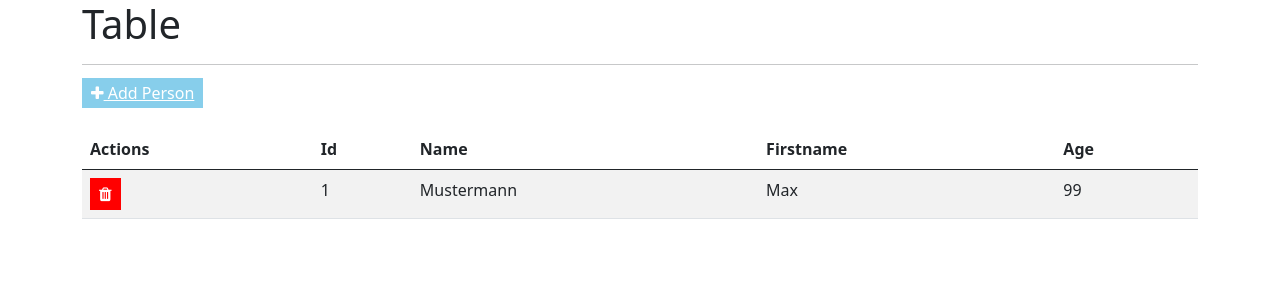
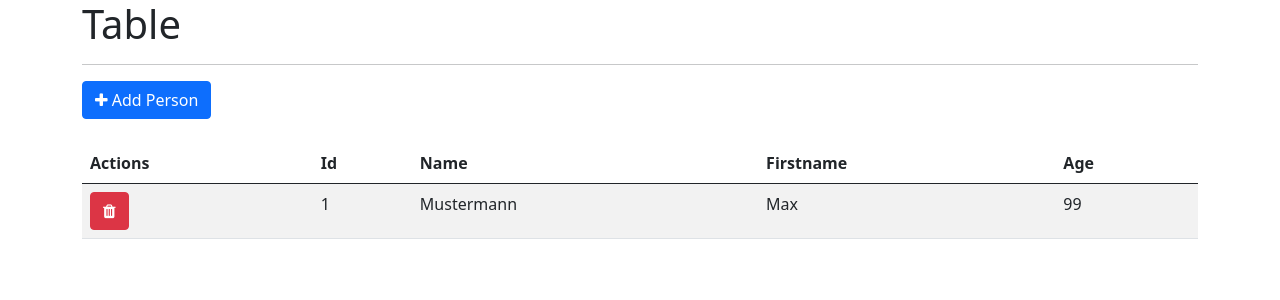
Before and after one commit to gKits/simple-table-website, a Flask app: page / in a window 1280 px wide. Shown: the top 300 px of the page. Run offline with Flask 2, Linux system fonts and the light colour scheme; data comes from the database, SQL or seed files in the repository.

Commit message:
Change styling to existing fontawesome classes

```diff
--- a/templates/base.html
+++ b/templates/base.html
@@ -4,30 +4,6 @@
     <title>{{ title }}</title>
     <link href="https://cdn.jsdelivr.net/npm/bootstrap@5.0.1/dist/css/bootstrap.min.css" rel="stylesheet" integrity="sha384-+0n0xVW2eSR5OomGNYDnhzAbDsOXxcvSN1TPprVMTNDbiYZCxYbOOl7+AMvyTG2x" crossorigin="anonymous">
     <link rel="stylesheet" href="https://cdnjs.cloudflare.com/ajax/libs/font-awesome/4.7.0/css/font-awesome.min.css">
-    <style>
-        .btn-red {
-            background-color: red;
-            border: none;
-            color: white;
-            padding: 4px 9px;
-            font-size: 16px;
-            cursor: pointer;
-        }
-        .btn-blue {
-            background-color: skyblue;
-            border: none;
-            color: white;
-            padding: 4px 9px;
-            font-size: 16px;
-            cursor: pointer;
-        }
-        .btn-red:hover {
-            background-color: darkred;
-        }
-        .btn-blue:hover {
-            background-color: darkcyan;
-        }
-    </style>
   </head>
     <div class="container">
       <h1>{{ title }}</h1>
--- a/templates/index.html
+++ b/templates/index.html
@@ -1,7 +1,7 @@
 {% extends "base.html" %}
 
 {% block content %}
-  <a class="btn-blue" href="/create/"><i class="fa fa-plus"></i> Add Person </a>
+  <a class="btn btn-primary" href="/create/"><i class="fa fa-plus"></i> Add Person </a>
   <br>
   </br>
   <table id="data" class="table table-striped">
@@ -17,7 +17,7 @@
       {% for row in data %}
       <tr>
         <td><form method="POST">
-          <button type="submit" name="delete" class="btn-red" value={{row.Id}}><i class="fa fa-trash"></i>
+          <button type="submit" name="delete" class="btn btn-danger" value={{row.Id}}><i class="fa fa-trash"></i>
           </button>
         </form></td>
         {% for cell in row %}
```
